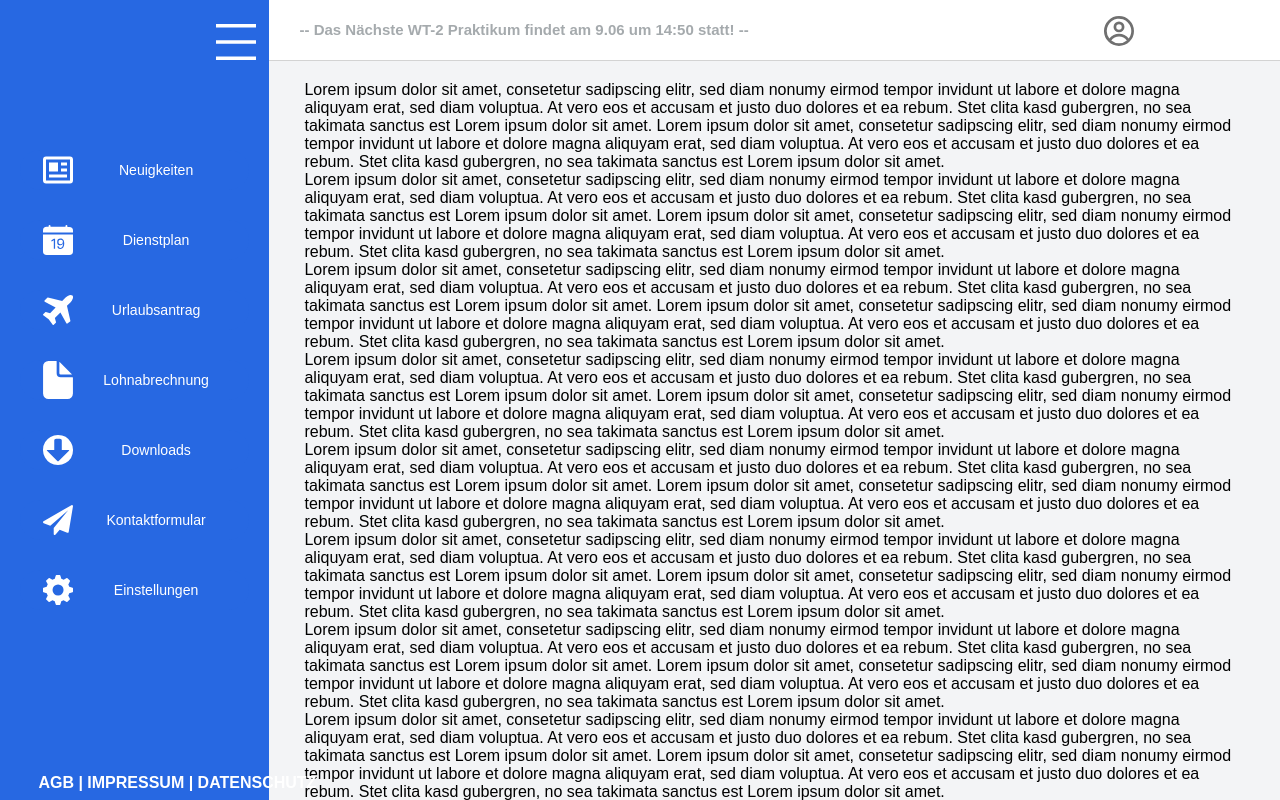
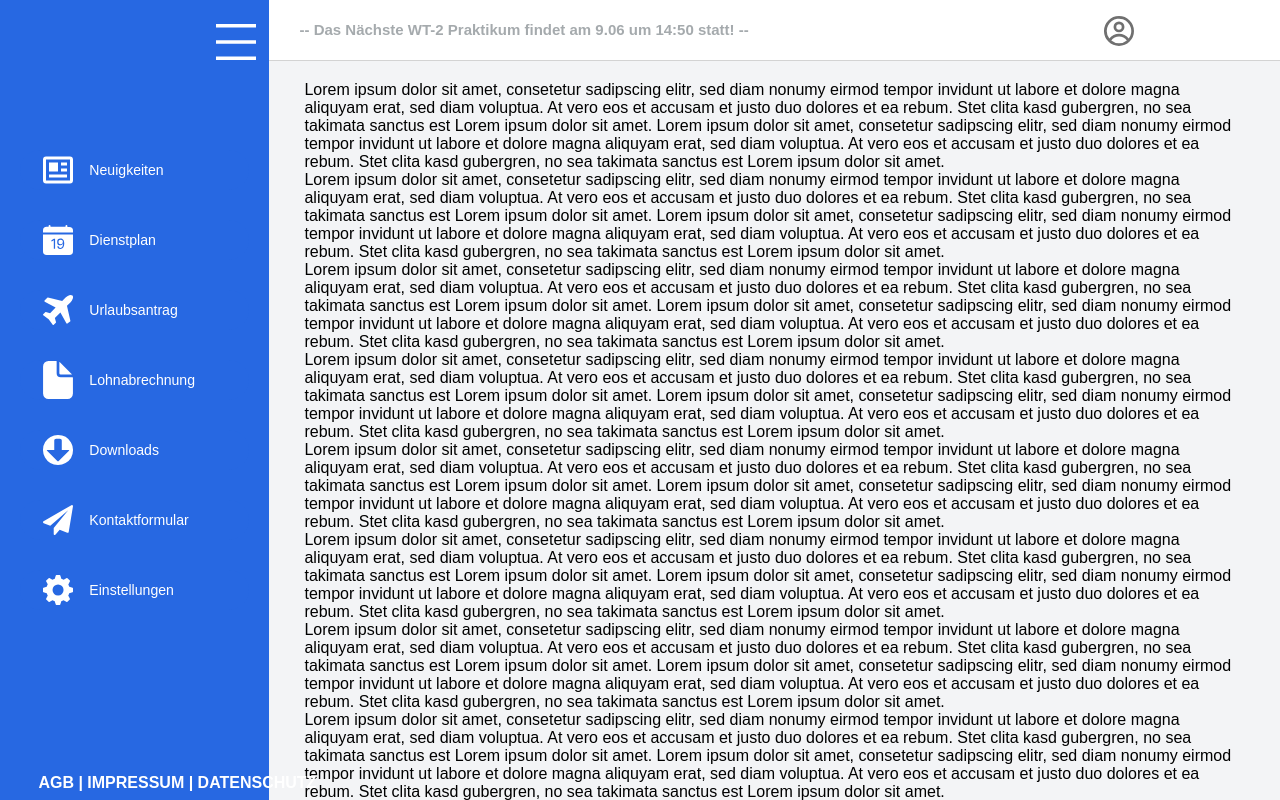
Before and after one commit to MertDurasi/Team-Supernerds, a React (Create React App) app: page /dashboard in a window 1280 px wide. Built offline with nearby package versions, Linux system fonts and the light colour scheme; a web font is replaced by a local one.

Commit message:
Button Text eingereiht - Denny

```diff
--- a/src/components/dashboard/Button.css
+++ b/src/components/dashboard/Button.css
@@ -1,5 +1,9 @@
 .btn-text {
-    color: white;
-    position: inline;
+  color: white;
+  position: inline;
+  padding-left: 5vh;
+}
 
+.btn {
+  text-align: left;
 }
--- a/src/components/dashboard/Dashboard.js
+++ b/src/components/dashboard/Dashboard.js
@@ -5,10 +5,8 @@ import Navigation from "./Navigation";
 import Sidebar from "./Sidebar";
 import Neuigkeiten from "./Neuigkeiten";
 
-
 const Dashboard = () => {
-
-    const [menuOpen, setMenuOpen] = useState(true);
+  const [menuOpen, setMenuOpen] = useState(true);
 
   const openMenu = () => {
     setMenuOpen(true);
@@ -19,12 +17,12 @@ const Dashboard = () => {
 
   return (
     <div className={menuOpen ? "container-open" : "container-closed"}>
+      <Neuigkeiten />
       <Navigation
         menuOpen={menuOpen}
         openMenu={openMenu}
         closeMenu={closeMenu}
       />
-      <Neuigkeiten />
       <Sidebar menuOpen={menuOpen} closeMenu={closeMenu} openMenu={openMenu} />
     </div>
   );
```
Also changed, not shown: src/components/dashboard/Sidebar.css (+1 -15 lines), src/components/dashboard/Sidebar.js (+7 -3 lines), src/components/dashboard/Navigation.js (indentation only).
